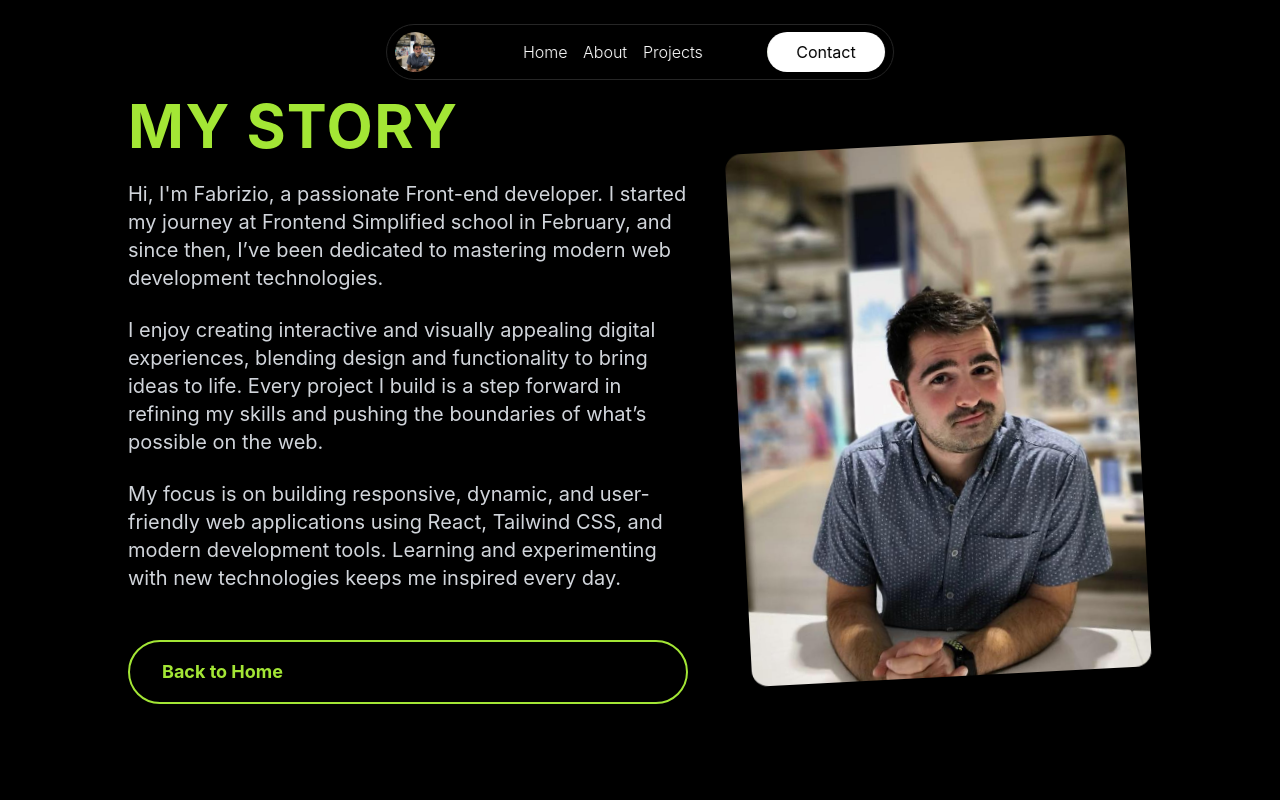
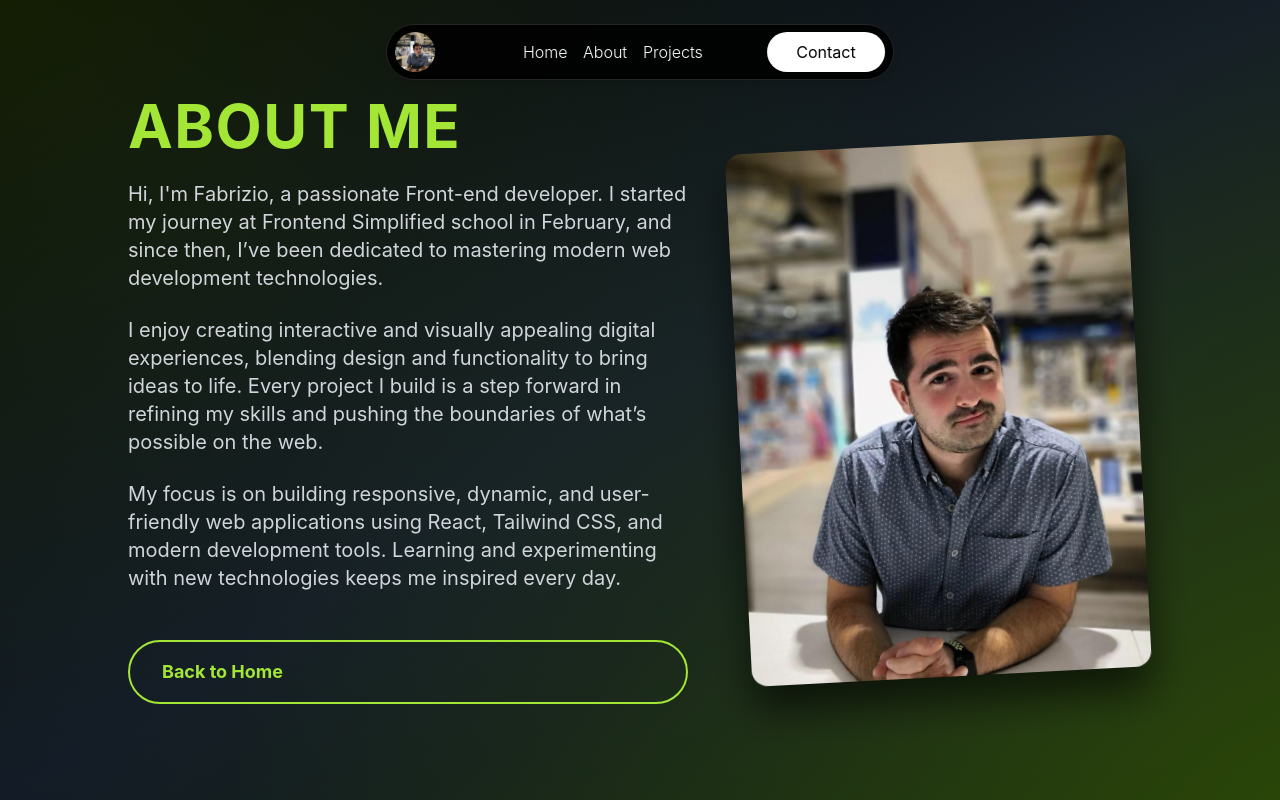
Before and after one commit to Fab785/Portfolio, a React (Create React App) app: page /my-story in a window 1280 px wide. Shown: the top 800 px of the page. Built offline with nearby package versions, Linux system fonts and the light colour scheme.

Commit message:
background changed

```diff
--- a/src/pages/AboutMe.jsx
+++ b/src/pages/AboutMe.jsx
@@ -4,12 +4,21 @@ import profileImg from "../assets/Fab.jpg";
 
 export default function AboutMe() {
   return (
-    <section className="w-full min-h-screen text-white flex flex-col justify-center items-center px-6 md:px-20 py-20 bg-black">
+    <section
+  className="w-full min-h-screen text-white flex flex-col justify-center items-center px-6 md:px-20 py-20 relative"
+  style={{
+    background: `
+      radial-gradient(circle at top left, rgba(132,204,22,0.15), transparent 60%),
+      radial-gradient(circle at bottom right, rgba(132,204,22,0.15), transparent 70%),
+      linear-gradient(to bottom right, #000000, #111827, #1a2e05)
+    `,
+  }}
+>
       <div className="max-w-5xl w-full flex flex-col md:flex-row justify-between items-center gap-16">
         {/* LEFT SIDE: Text */}
         <div className="flex-1 flex flex-col justify-center">
           <h2 className="text-5xl md:text-6xl font-bold text-lime-400 mb-6 uppercase tracking-wide">
-            MY STORY
+            ABOUT ME
           </h2>
           <p className="text-gray-300 mb-6 text-lg md:text-xl leading-relaxed max-w-xl">
             Hi, I'm Fabrizio, a passionate Front-end developer. I started my journey at Frontend Simplified school in February, and since then, I’ve been dedicated to mastering modern web development technologies.
```
